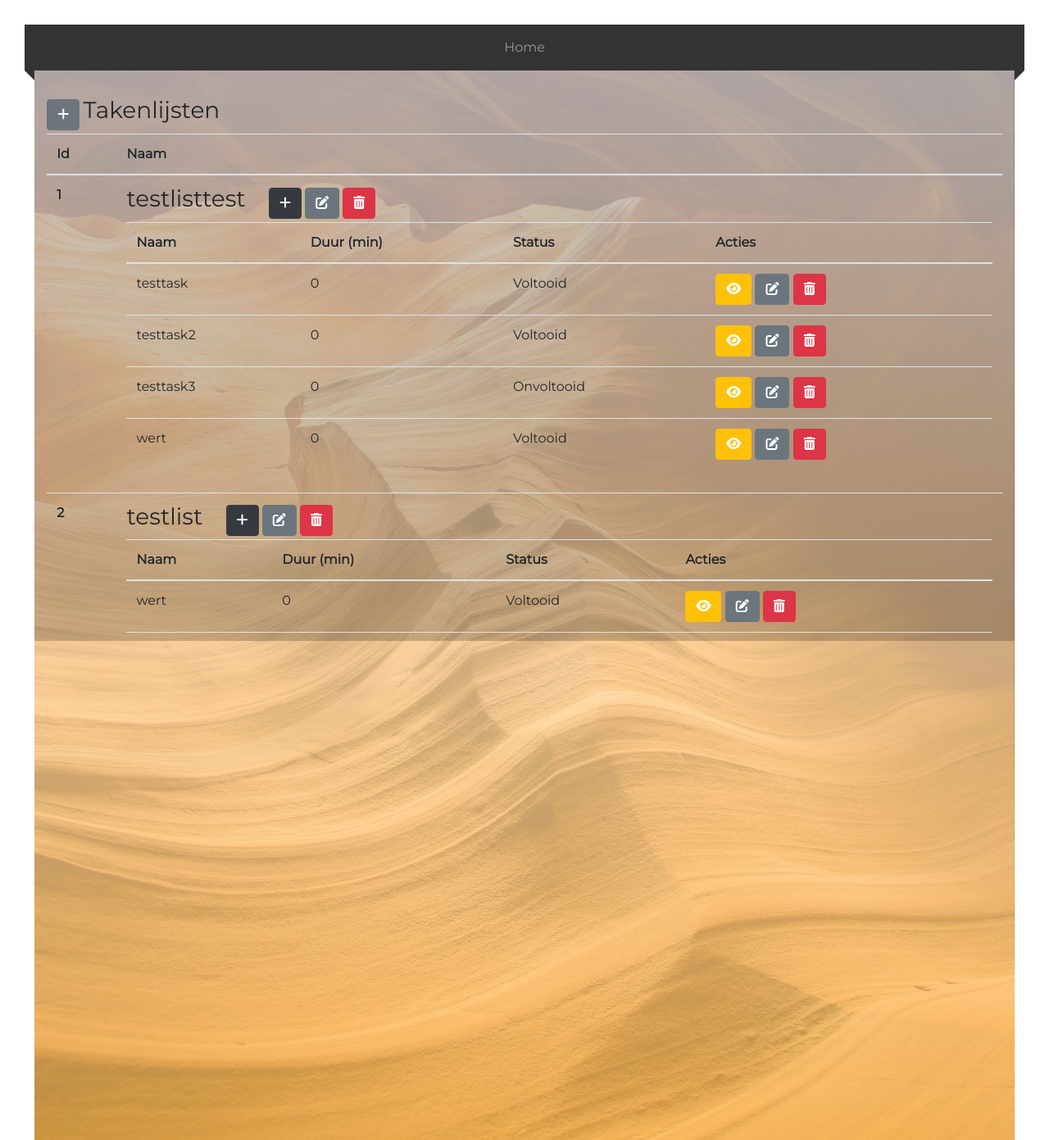
After one commit to JBSommeling/ToDoListDVC, a PHP site: page /index2.php in a window 1280 px wide. The commit adds this page. Shown: the whole page at 82% size. Run offline with PHP 8.4, Linux system fonts and the light colour scheme; data comes from the database, SQL or seed files in the repository; some libraries are stand-ins or nearby versions.

Commit message:
Index.php mooi gemaakt, en functionaliteit toegevoegd dat men een task inclusief duratie kan toevoegen. Tevens wat bugs opgelost.

```diff
--- a/app/assets/css/stylesheet.css
+++ b/app/assets/css/stylesheet.css
@@ -49,17 +49,24 @@ CONTAINER
 =============================*/
 .container {
     background-image: linear-gradient(to bottom, rgba(255,255,255,0.8), rgba(255,196,85,0.7)), url("../img/background2.jpg");
-    height: 90vh;
+    height: 100%;
     width: 98%;
     background-position: top;
     background-size: cover;
+    overflow-y: scroll !important;
 }
 
 .list {
-    height: 90vh;
+    height: 50vh;
     padding-top: 2rem;
     background-color: rgba(0,0,0, 0.2);
     overflow-y: scroll !important;
+}
+
+.centered-list{
+    height: 100vh;
+    padding-top: 2rem;
+    background-color: rgba(0,0,0, 0.2);
 }
 
 /*=============================
--- a/app/pages/database/Tasks.php
+++ b/app/pages/database/Tasks.php
@@ -26,10 +26,10 @@ function getTask($id){
 @param - $list_id = list_id of tasklist.
 @param - $task_name = name of task.
 @param - $is_done = whether task is completed or not.*/
-function createTask($list_id, $task_name, $is_done){
+function createTask($list_id, $task_name, $duration, $is_done){
     $conn = ConnectToDatabase();
 
-    $sql = 'INSERT INTO tasks(list_id, name, is_done) VALUES ( :list_id, :name, :is_done)';
+    $sql = 'INSERT INTO tasks(list_id, name, duration, is_done) VALUES ( :list_id, :name, :duration, :is_done)';
     $stmt = $conn->prepare($sql);
-    $stmt->execute(['list_id' => $list_id, ':name' => $task_name, ':is_done' => $is_done]);
+    $stmt->execute(['list_id' => $list_id, ':name' => $task_name, ':duration' => $duration, ':is_done' => $is_done]);
 }
--- a/app/pages/view/add_tasklist.php
+++ b/app/pages/view/add_tasklist.php
@@ -6,7 +6,7 @@ include ROOTPATH.'/app/pages/controller/tasklists/add_tasklists_data.php';
 require_once ROOTPATH.'/app/pages/template/header.php';
 ?>
 
-<div class="col-12 col-md-8 col-lg-4 list">
+<div class="col-4 offset-4 centered-list">
     <h3>Lijst toevoegen</h3>
     <form action="<?php echo htmlspecialchars($_SERVER["PHP_SELF"]);?>" method="post">
         <div class="form-group">
--- a/app/pages/view/edit_tasklist.php
+++ b/app/pages/view/edit_tasklist.php
@@ -6,7 +6,7 @@ include ROOTPATH.'/app/pages/controller/tasklists/edit_tasklists_data.php';
 require_once ROOTPATH.'/app/pages/template/header.php';
 ?>
 
-<div class="col-12 col-md-8 col-lg-4 list">
+<div class="col-4 offset-4 centered-list">
     <h3>Lijst wijzigen</h3>
     <form method="post">
         <div class="form-group">
--- a/app/pages/view/show_task.php
+++ b/app/pages/view/show_task.php
@@ -6,11 +6,12 @@ include ROOTPATH.'/app/pages/controller/tasks/show_task_data.php';
 require_once ROOTPATH.'/app/pages/template/header.php';
 ?>
 
-<div class="col-12 col-md-8 col-lg-4 list">
+<div class="col-4 offset-4 centered-list">
     <h3>Taak bekijken</h3>
     <div class="jumbotron bg-transparent">
         <h5>Lijst id: <?php echo $task['list_id']; ?></h5>
         <h5>Naam: <?php echo $task['name'];?></h5>
+        <h5>Duur: <?php echo $task['duration'] ?> minuten</h5>
         <h5>Status:
             <?php
                 if ($task['is_done'] == 1){
@@ -22,7 +23,6 @@ require_once ROOTPATH.'/app/pages/template/header.php';
             ?>
         </h5>
     </div>
-    <a href="show_tasks.php?list_id=<?php echo $task['list_id']; ?>"><button type="button" class="btn btn-secondary">Terug</button></a>
 </div>
 
 <?php
--- /dev/null
+++ b/index2.php
@@ -0,0 +1,108 @@
+<?php
+include 'init.php';
+include 'app/pages/controller/tasklists/show_tasklists_data.php';
+
+?>
+<!doctype html>
+<html lang="nl">
+    <head>
+        <meta charset="UTF-8">
+        <meta name="viewport"
+              content="width=device-width, user-scalable=no, initial-scale=1.0, maximum-scale=1.0, minimum-scale=1.0">
+        <meta http-equiv="X-UA-Compatible" content="ie=edge">
+        <!--STYLESHEETS-->
+        <link rel="stylesheet" href="https://stackpath.bootstrapcdn.com/bootstrap/4.4.1/css/bootstrap.min.css" integrity="sha384-Vkoo8x4CGsO3+Hhxv8T/Q5PaXtkKtu6ug5TOeNV6gBiFeWPGFN9MuhOf23Q9Ifjh" crossorigin="anonymous">
+        <link rel="stylesheet" href="app/assets/css/stylesheet.css">
+        <link href="https://fonts.googleapis.com/css?family=Montserrat&display=swap" rel="stylesheet">
+
+
+        <!--FONT AWESOME-->
+        <script src="https://kit.fontawesome.com/7e31d4959b.js" crossorigin="anonymous"></script>
+        <script src="app/assets/js/jquery.js"></script>
+
+        <title>To-Do list DVC</title>
+    </head>
+<body>
+    <nav class="navbar navbar-expand-lg navbar-dark">
+        <button class="navbar-toggler" type="button" data-toggle="collapse" data-target="#navbarNav" aria-controls="navbarNav" aria-expanded="false" aria-label="Toggle navigation">
+            <span class="navbar-toggler-icon"></span>
+        </button>
+        <div class="collapse navbar-collapse" id="navbarNav">
+            <ul class="navbar-nav mx-auto">
+                <li class="nav-item">
+                    <a class="nav-link" href="index.php" onclick="">Home</a>
+                </li>
+            </ul>
+        </div>
+    </nav>
+<div class="container col-12">
+    <div class="row">
+        <div class="col-12 list">
+            <div class="button-container d-inline-block mb-1">
+                <a href="app/pages/view/add_tasklist.php"><button type="button" class="btn btn-secondary"><i class="fas fa-plus"></i></button></i></a>
+            </div>
+            <h3 class="d-inline-block">Takenlijsten</h3>
+            <table class="table">
+                <thead>
+                <tr>
+                    <th scope="col">Id</th>
+                    <th scope="col">Naam</th>
+                </tr>
+                </thead>
+                <tbody>
+                <?php foreach ($filtered_array as $tasklist) {?>
+                    <tr>
+                        <th scope="row"><?php echo $count; ?></th>
+                        <td><h3 class="d-inline-block mr-4"><?php echo $tasklist['list_name']; ?></h3>
+                            <div class="mb-1 d-inline-block">
+                                <a href="app/pages/view/add_task.php?list_id=<?php echo $tasklist['list_id']; ?>"><button type="button" class="btn btn-dark"><i class="fas fa-plus"></i></button></a>
+                                <a href="app/pages/view/edit_tasklist.php?list_id=<?php echo $tasklist['list_id']; ?>"><button type="button" class="btn btn-secondary d-inline-block" ><i class="fas fa-edit"></i></button></a>
+                                <a href="app/pages/controller/tasklists/delete_tasklists_data.php?list_id=<?php echo $tasklist['list_id']; ?>" onclick="return validation()" id="delete_tasklist_<?php echo $count ?>"><button type="button" class="btn btn-danger d-inline-block"><i class="fas fa-trash-alt"></i></button></a>
+                            </div>
+                            <?php if ($tasklist['tasks'][0]['task_id'] != null){ ?>
+                            <table class="table">
+                                <thead>
+                                <tr>
+                                    <th scope="col">Naam</th>
+                                    <th scope="col">Duur (min)</th>
+                                    <th scope="col">Status</th>
+                                    <th scope="col">Acties</th>
+                                </tr>
+                                </thead>
+                                <tbody>
+                                <?php for ($taskIndex = 0; $taskIndex < count($tasklist['tasks']); $taskIndex++){ ?>
+                                    <tr>
+                                        <td><?php echo $tasklist['tasks'][$taskIndex]['task_name'] ?></td>
+                                        <td><?php echo $tasklist['tasks'][$taskIndex]['duration'] ?></td>
+                                        <td><?php
+                                            if($tasklist['tasks'][$taskIndex]['is_done'] == 1){
+                                                echo 'Voltooid';
+                                            }
+                                            else {
+                                                echo 'Onvoltooid';
+                                            }
+                                            ?>
+                                        </td>
+                                        <td>
+                                            <a href="app/pages/view/show_task.php?task_id=<?php echo $tasklist['tasks'][$taskIndex]['task_id']; ?>"><button type="button" class="btn btn-warning"><i class="fas fa-eye text-white"></i></button></a>
+                                            <a href="#"><button type="button" class="btn btn-secondary d-inline-block" ><i class="fas fa-edit"></i></button></a>
+                                            <a href="#" onclick="return validation()" id="delete_tasklist_<?php echo $count ?>"><button type="button" class="btn btn-danger d-inline-block"><i class="fas fa-trash-alt"></i></button></a>
+                                        </td>
+                                    </tr>
+                                <?php } ?>
+                                </tbody>
+                            </table>
+                            <?php } ?>
+                        </td>
+                    </tr>
+                    <?php $count++;} ?>
+                </tbody>
+            </table>
+        </div>
+    </div>
+</div>
+    <script src="app/assets/js/script.js"></script>
+    <script src="https://cdn.jsdelivr.net/npm/popper.js@1.16.0/dist/umd/popper.min.js" integrity="sha384-Q6E9RHvbIyZFJoft+2mJbHaEWldlvI9IOYy5n3zV9zzTtmI3UksdQRVvoxMfooAo" crossorigin="anonymous"></script>
+    <script src="https://stackpath.bootstrapcdn.com/bootstrap/4.4.1/js/bootstrap.min.js" integrity="sha384-wfSDF2E50Y2D1uUdj0O3uMBJnjuUD4Ih7YwaYd1iqfktj0Uod8GCExl3Og8ifwB6" crossorigin="anonymous"></script>
+</body>
+</html>
```
Also changed, not shown: app/pages/controller/tasks/add_task_data.php (+13 -1 lines), app/pages/view/add_task.php (+6 -2 lines), index.php (+7 -22 lines).
